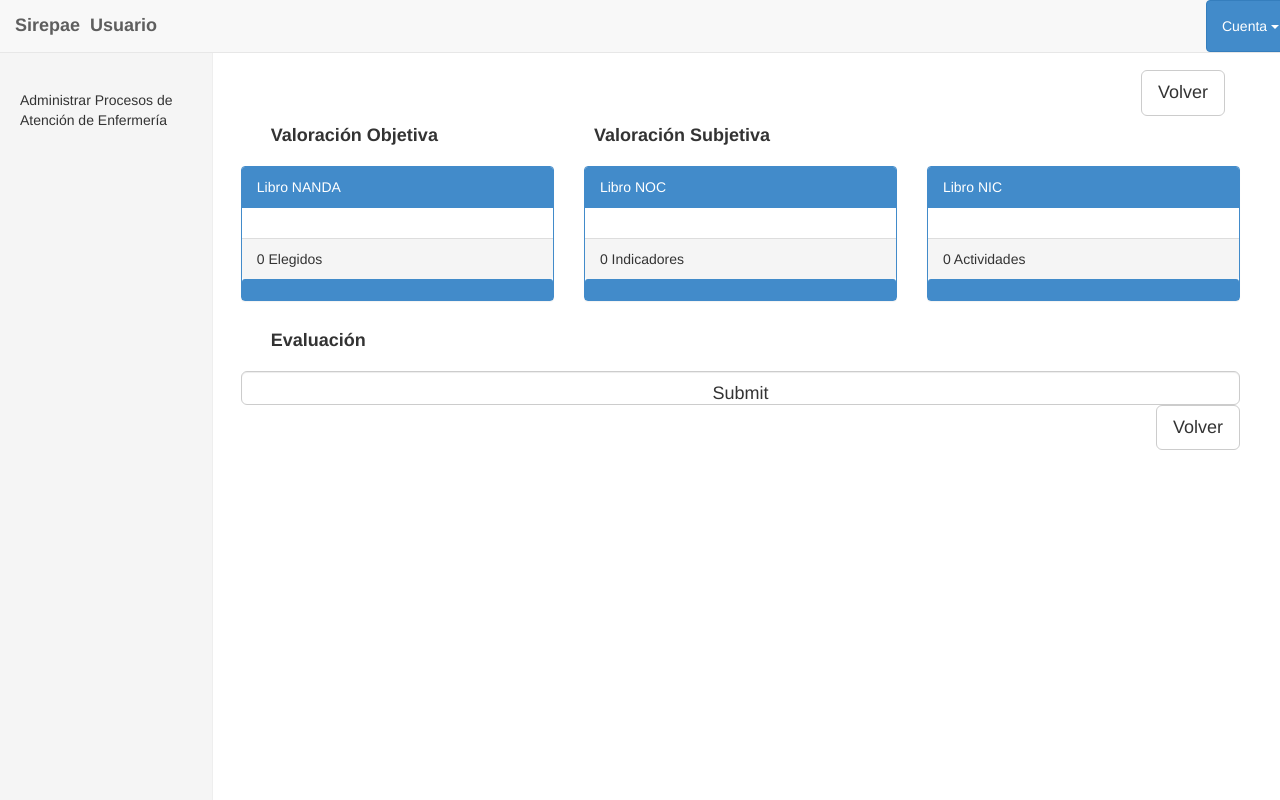
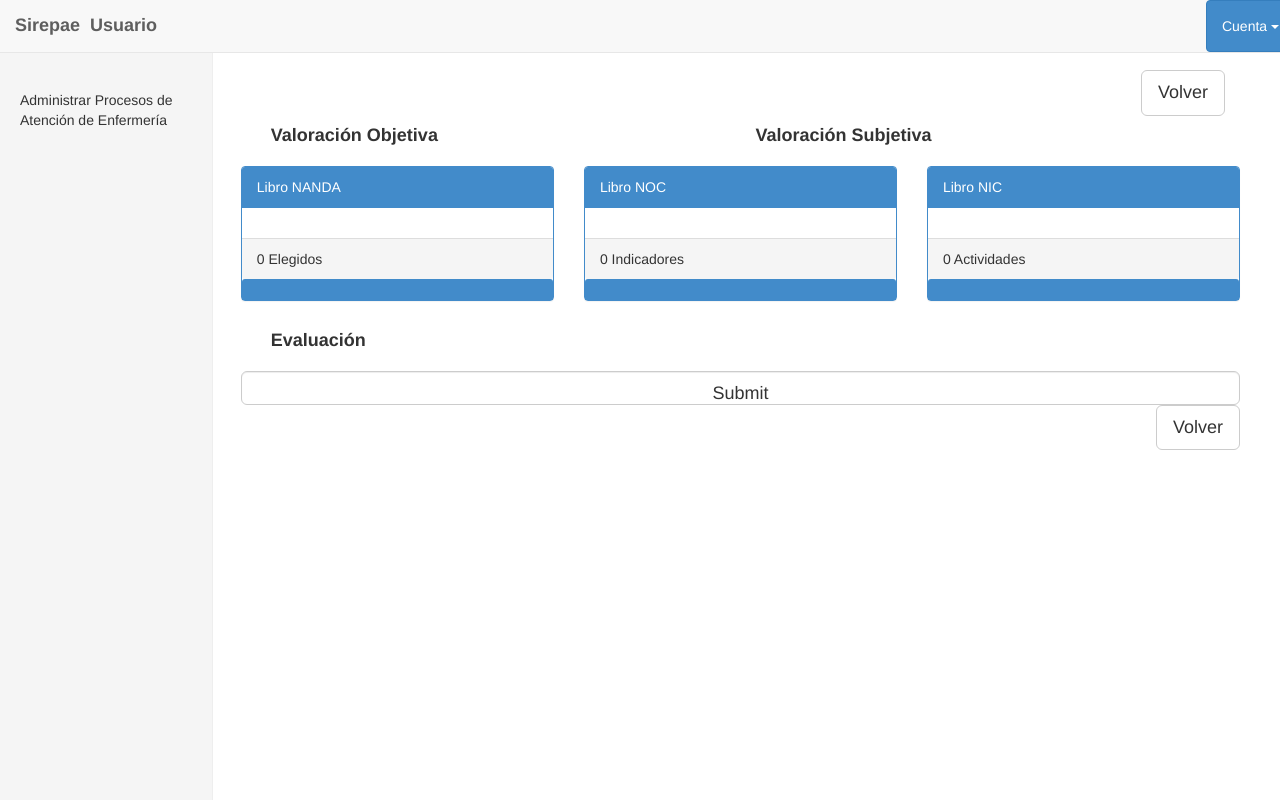
Before and after one commit to HenderOrlando/sarime, a Symfony app: template src/Sirepae/PAEBundle/Resources/views/PAE/edit.html.twig in a window 1280 px wide. Run offline with Twig, Linux system fonts and the light colour scheme; the template is opened without the code that fills it, so the values that code supplies are empty; form fields are guessed from the names that the template uses; some libraries are stand-ins or nearby versions.

Commit message:
Arregla vista

```diff
--- a/src/Sirepae/PAEBundle/Resources/views/PAE/edit.html.twig
+++ b/src/Sirepae/PAEBundle/Resources/views/PAE/edit.html.twig
@@ -37,22 +37,19 @@
         {% if edit_form.val_subjetiva is defined %}
             {{ form_row(edit_form.val_subjetiva) }}
         {% endif %}
-        {% if edit_form.evaluacion is defined %}
-            {{ form_row(edit_form.evaluacion) }}
-        {% endif %}
     {% else %}
         <div class="col-sm-12">
-            <div class="col-sm-4">
+            <div class="col-sm-6">
                 <h4 class="title">Valoración Objetiva</h4>
-                <div class="col-sm-8">
+                <div class="col-sm-12">
                     <p>
                         {{ entity.valObjetiva }}
                     </p>
                 </div>
             </div>
-            <div class="col-sm-4">
+            <div class="col-sm-6">
                 <h4 class="title">Valoración Subjetiva</h4>
-                <div class="col-sm-8">
+                <div class="col-sm-12">
                     <p>
                         {{ entity.valSubjetiva }}
                     </p>
```
